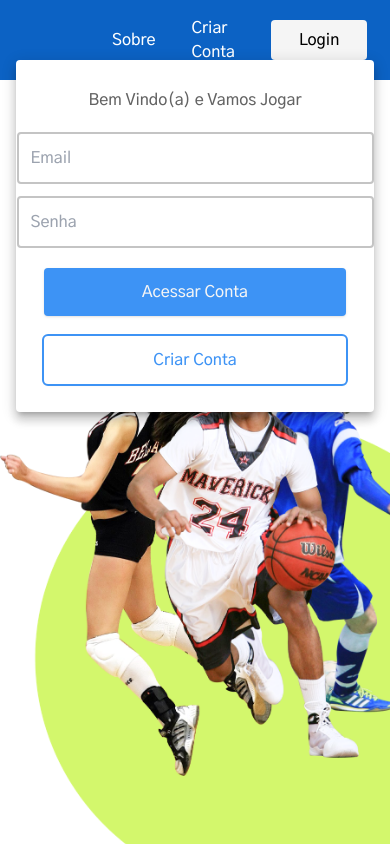
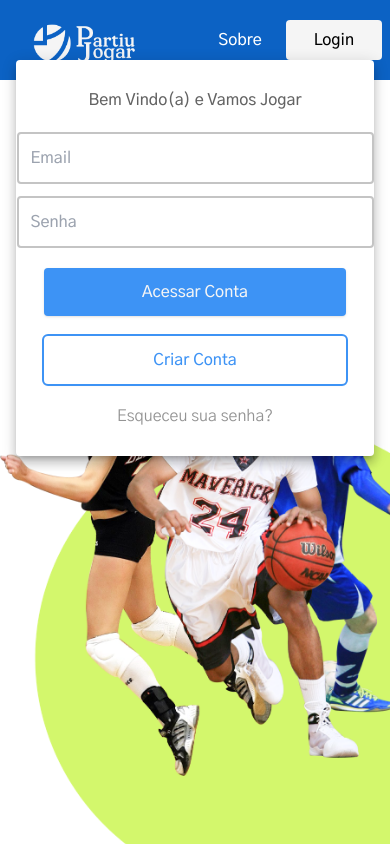
Before and after one commit to GuiMXM/Partiu-Jogar-Front-V-1, a Next.js app in the folder web/: page / in a window 390 px wide. Both pictures are taken after a click on the button "Login". Shown: the top 844 px of the page. Built offline with nearby package versions, Linux system fonts and the light colour scheme.

Commit message:
login da nav

```diff
--- a/web/src/components/Inputs/InputType1.tsx
+++ b/web/src/components/Inputs/InputType1.tsx
@@ -6,7 +6,7 @@ interface InputProps extends DetailedHTMLProps<InputHTMLAttributes<HTMLInputElem
 
 export default function InputType1(props : InputProps){
     return(
-        <input  className="
+        <input className="
             p-3
             rounded
             border-[#C4C4C4]
--- a/web/src/components/Nav.tsx
+++ b/web/src/components/Nav.tsx
@@ -1,5 +1,6 @@
 import Image from "next/image";
 import Link from "next/link";
+import { useState } from "react";
 import ElevatedButton from "./Buttons/ElevatedButton";
 import OutlinedButton from "./Buttons/OutlinedButton";
 import InputType1 from "./Inputs/InputType1";
@@ -7,19 +8,38 @@ import Popover from "./PopOver";
 
 
 export default function Nav() {
+    const [user, setUser] = useState<string | null>(null)
+    console.log(user)
+
+    const logIn = ()=> {
+        console.log("AKii")
+        setUser("Liara")
+    }
 
     return (
-        <nav className="h-20 bg-[#0C62C4] flex text-white justify-between pl-8">
+        <nav className="h-20 bg-[#0C62C4] flex text-white justify-between pl-2 md:pl-8">
             <Link href="/">
                 <Image height="45px" width="158px" src="/titulo2.png" alt="titulo" />
             </Link>
-            <ul className="flex h-20 items-center gap-9 mx-20  font-sans font-[500] text-base list-none" >
+            {user ? NavOn() : NavOff(logIn)}
+        </nav>
+
+    )
+}
+
+
+function NavOff(login: Function ) {
+    return (
+
+        <ul className="flex h-20 items-center gap-3 mx-2  font-sans font-[500] text-base list-none md:gap-9 md:mx-20" >
             <Link href="/sobre" className="cursor-pointer ">
                 Sobre
             </Link>
+            <div className=" invisible w-0 md:visible md:w-auto ">
                 <Link href="#" className="cursor-pointer">
                     Criar Conta
                 </Link>
+            </div>
             <Popover buttonName="Login" className="h-10 bg-[#F5F5F5] text-black px-7 py-2 rounded hover:bg-[#dcdcdc] ">
                 <div className="flex flex-col items-center gap-5 p-7">
                     <h6 className="text-[#636363] font-[500]">Bem Vindo(a) e Vamos Jogar</h6>
@@ -27,16 +47,42 @@ export default function Nav() {
                         <InputType1 type="email" placeholder="Email" />
                         <InputType1 type="password" placeholder="Senha" />
                     </form>
-
-                    <ElevatedButton>
+                    <ElevatedButton onClick={()=>login()}>
                         Acessar Conta
                     </ElevatedButton>
                     <OutlinedButton>
                         Criar Conta
                     </OutlinedButton>
+                    <Link href="#" className="font-[400] text-[#949494]">
+                        Esqueceu sua senha?
+                    </Link>
                 </div>
             </Popover>
         </ul>
-        </nav>
+
     )
 }
+
+function NavOn() {
+    return <ul className="flex h-20 items-center gap-3 mx-2  font-sans font-[500] text-base list-none md:gap-9 md:mx-20">
+        <div className="transition-all duration-300 delay-150 hover:delay-300 hover:text-xl ">
+
+        <Link href="#" >
+            Favoritas
+        </Link>
+        </div>
+        <Link href="#">
+            Horários
+        </Link>
+        <Link href="#">
+            Quadras
+        </Link>
+        <div className="flex">
+            <div className="flex flex-col">
+                <span className="text-[#C3F23C]">Liara</span>
+                <Link href="#">Minha Conta</Link>
+            </div>
+        </div>
+
+    </ul>
+}
--- a/web/src/pages/index.tsx
+++ b/web/src/pages/index.tsx
@@ -21,7 +21,7 @@ const Home: NextPage = () => {
       <div className='flex flex-col mt-10 md:flex-row lg:mt-56'>
         <div className='flex-1 w-1/2'>
 
-          <Image src='/mobile-front-1.png' width='400px' height="450px" layout='responsive' />
+          <Image src='/mobile-front-1.png' width='400px' height="450px" />
         </div>
         <div className='flex flex-col justify-around flex-1 mb-10 md:mb-0'>
           <DividerText>Baixe o aplicativo e faça<br /> sua reserva das quadras<br /> no conforto da sua casa.</DividerText>
@@ -29,7 +29,7 @@ const Home: NextPage = () => {
           <div className='flex flex-row ml-10 mt-2 gap-3  '>
             <div className='w-3 bg-[#C3F23C]'></div>
             <div>
-              <h3 className='font-[400] text-base  sm:text-xl lg:text-2xl'>Faça download na:</h3>
+              <h3 className='font-[400] text-base  sm:text-xl lg:text-2xl '>Faça download na:</h3>
               <div className='flex flex-row items-center gap-2 mt-3'>
                 <Image width="35px" height="40px" src="/play_store.png" />
                 <span className='font-[400] text-base md:text-xl lg:text-2xl'>
```
Lines whose indentation alone changed are shown as unchanged.
